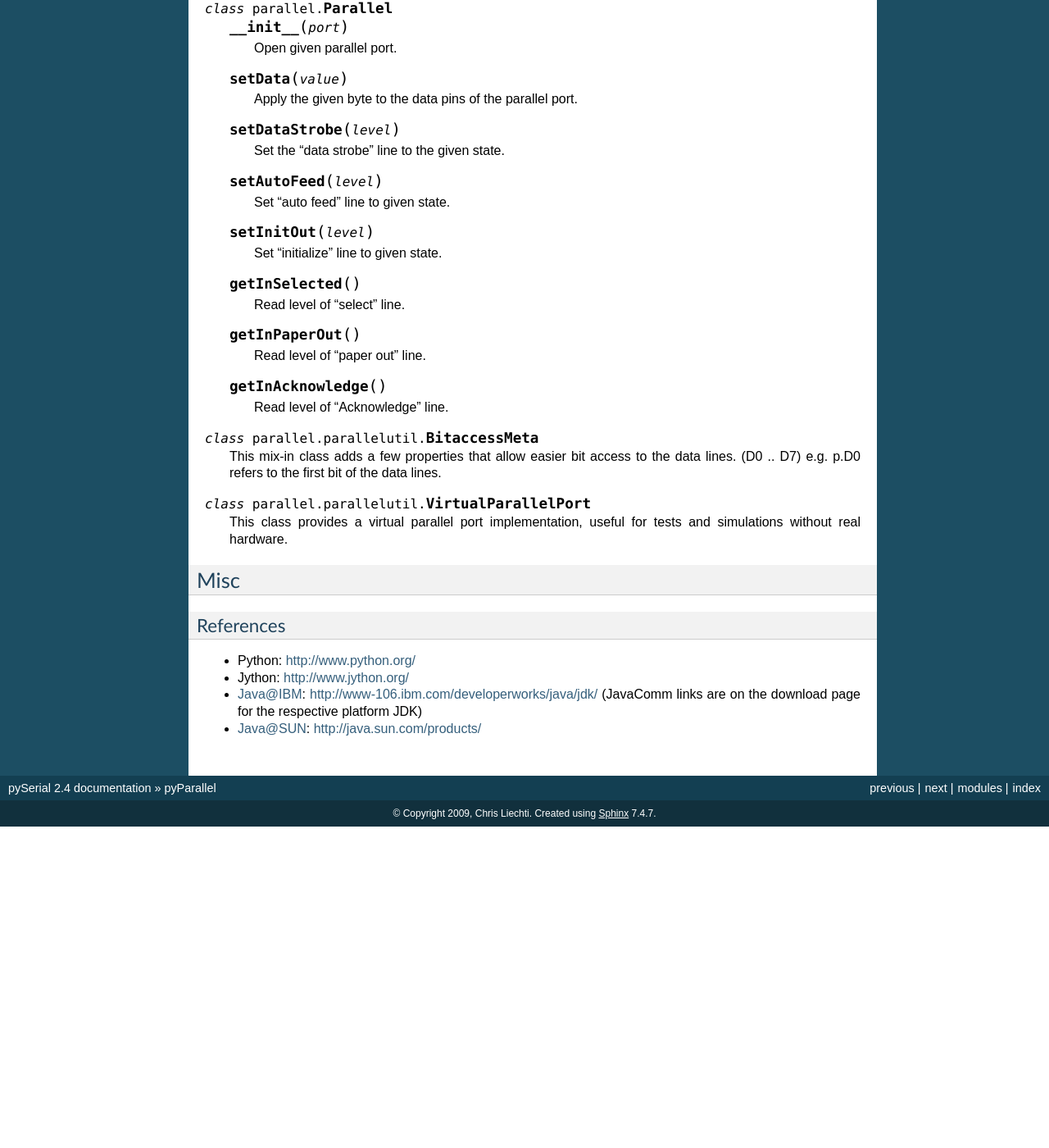
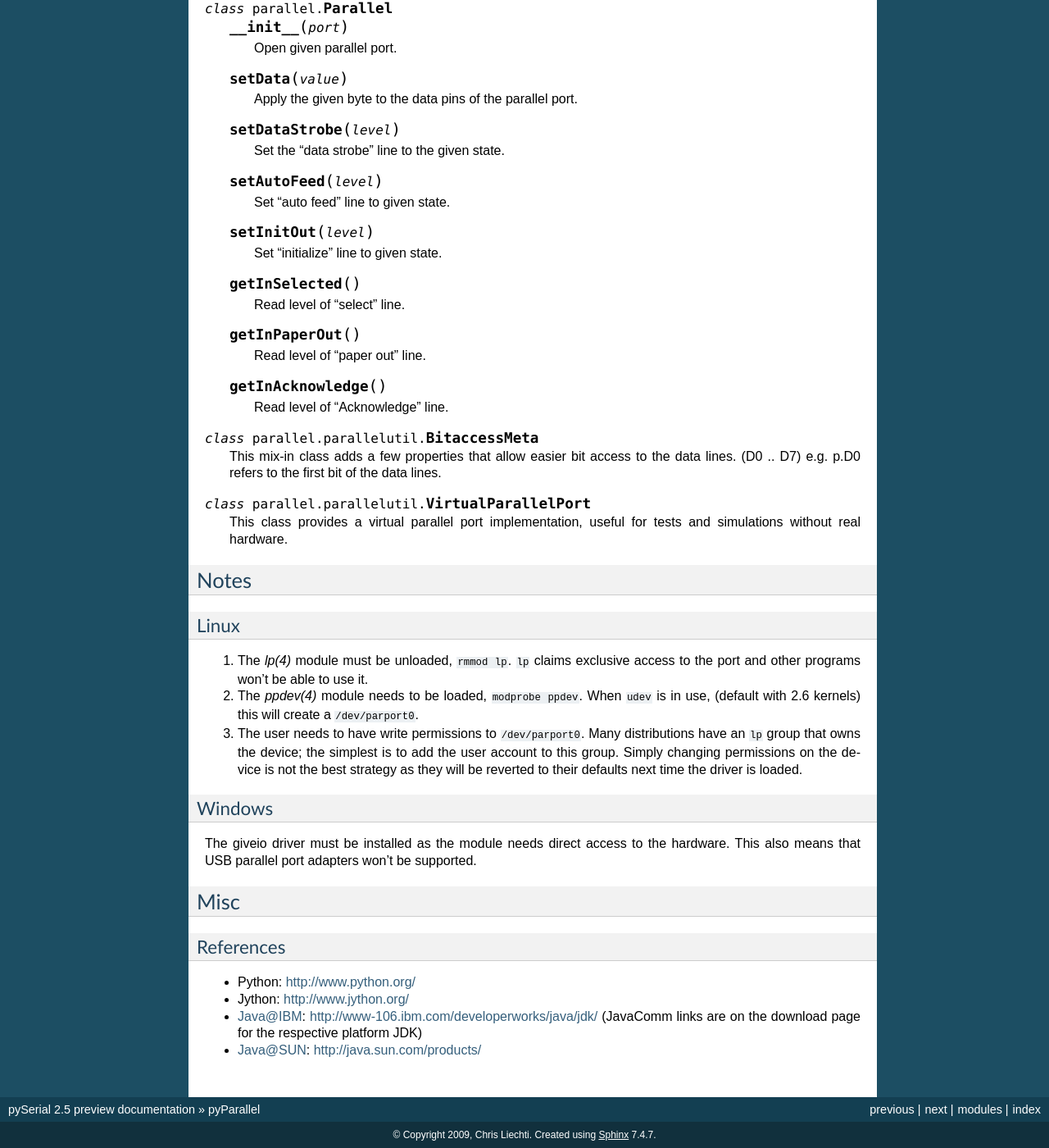
Before and after one commit to pyserial/pyserial, a Sphinx documentation site: the page built from documentation/pyparallel.rst, in a window 1280 px wide and 1400 px high, scrolled down 1155 px. Shown: the whole window at 82% size. Built offline with Sphinx 7.4.7, drawn with Linux system fonts in a browser that asks for light colours; before the commit the page ends 2163 px from its top, so only the background shows below that; some of the changed text lies outside the part shown.

Commit message:
- change version number - add notes for pyparallel on linux, thanks K. Ari Krupnikov

```diff
--- a/documentation/conf.py
+++ b/documentation/conf.py
@@ -45,9 +45,9 @@ copyright = u'2009, Chris Liechti'
 # built documents.
 #
 # The short X.Y version.
-version = '2.4'
+version = '2.5'
 # The full version, including alpha/beta/rc tags.
-release = '2.4'
+release = '2.5 preview'
 
 # The language for content autogenerated by Sphinx. Refer to documentation
 # for a list of supported languages.
--- a/documentation/pyparallel.rst
+++ b/documentation/pyparallel.rst
@@ -129,6 +129,31 @@ API
     for tests and simulations without real hardware.
 
 
+Notes
+=====
+
+Linux
+-----
+1. The :manpage:`lp(4)` module must be unloaded, ``rmmod lp``. ``lp`` claims
+   exclusive access to the port and other programs won't be able to use it.
+
+2. The :manpage:`ppdev(4)` module needs to be loaded, ``modprobe ppdev``. When
+   ``udev`` is in use, (default with 2.6 kernels) this will create a
+   ``/dev/parport0``.
+
+3. The user needs to have write permissions to ``/dev/parport0``. Many
+   distributions have an ``lp`` group that owns the device; the simplest is to
+   add the user account to this group. Simply changing permissions on the
+   device is not the best strategy as they will be reverted to their defaults
+   next time the driver is loaded.
+
+
+Windows
+-------
+The giveio driver must be installed as the module needs direct access to the
+hardware. This also means that USB parallel port adapters won't be supported.
+
+
 Misc
 ====
 References
```
